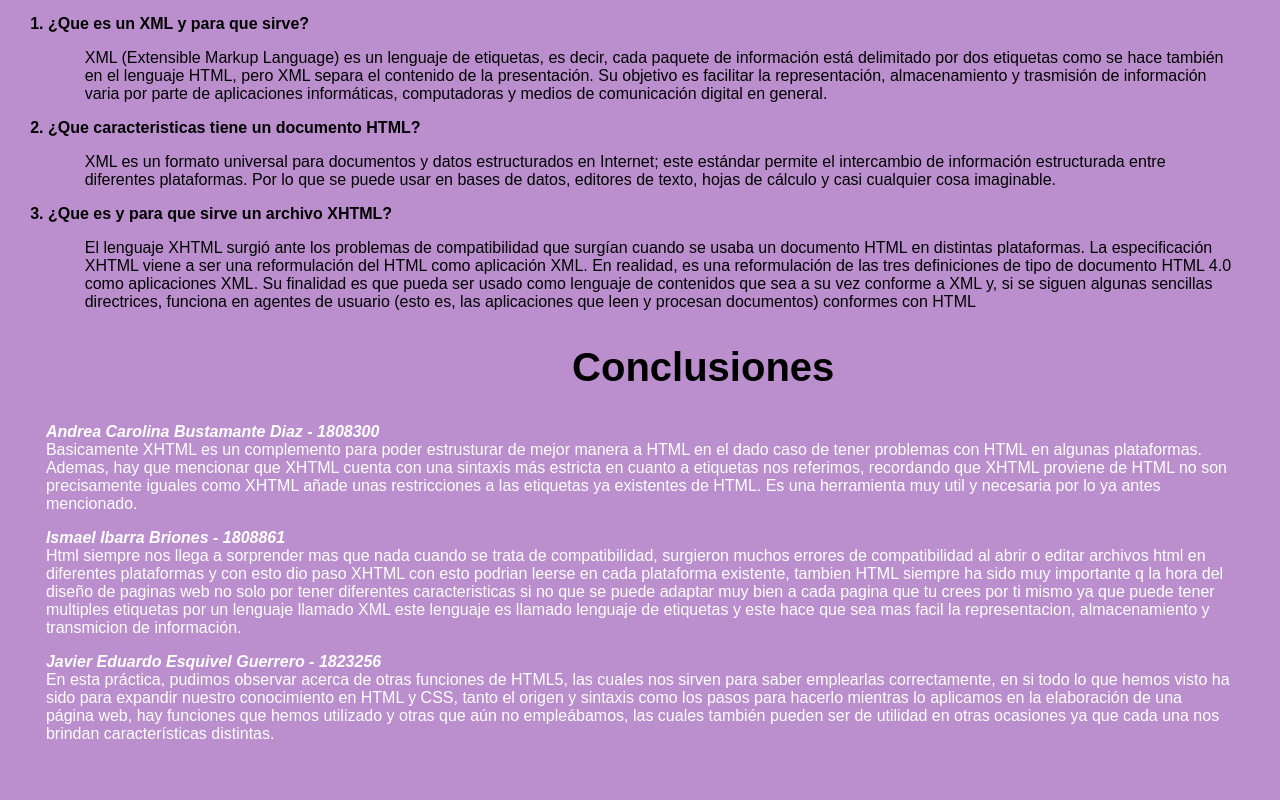
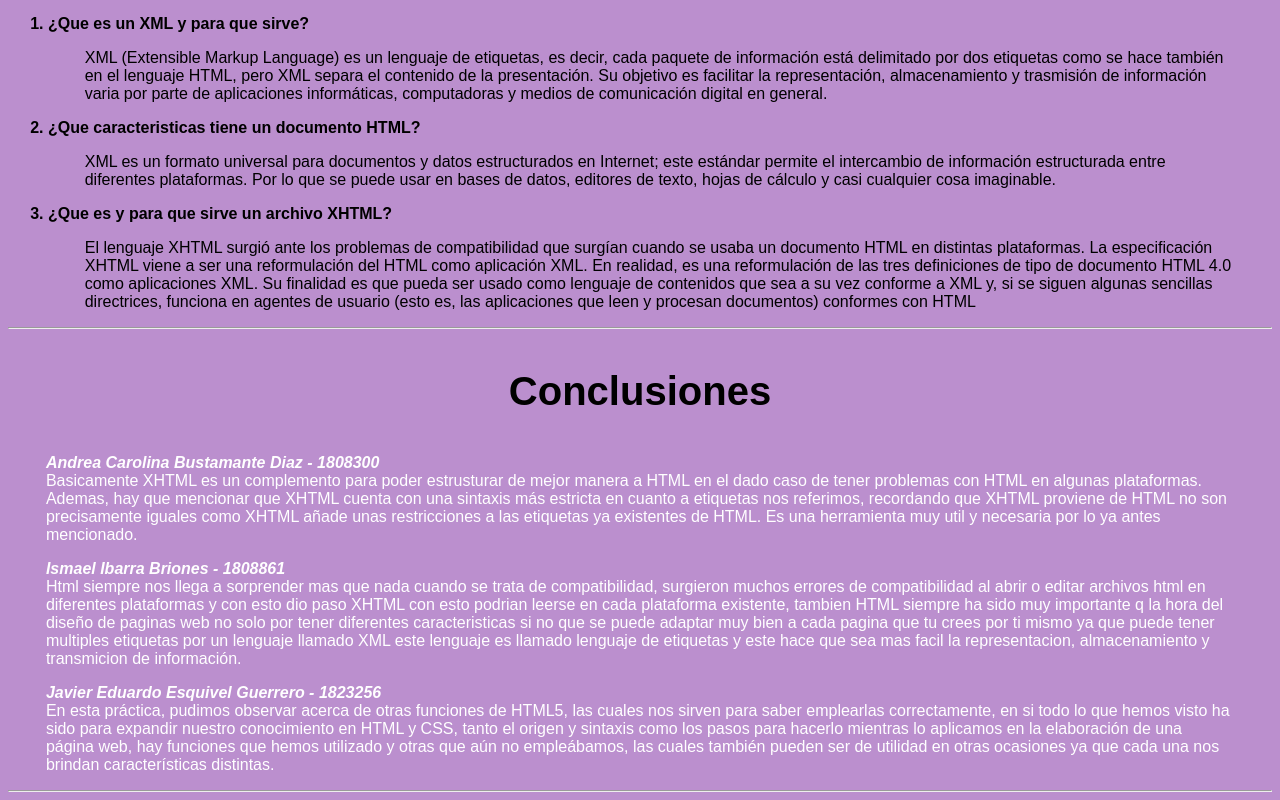
Before and after one commit to AndreaBustamante/LabPW, a plain HTML site: page Practica 4/Practica 4.html in a window 1280 px wide. Shown: the part 2823-3623 px from the top of the page. Before the commit the page ends 3582 px from the top, so only its background shows below. Drawn offline with Linux system fonts and the light colour scheme.

Commit message:
modificacion body
se modifico el h2 por h3 y se agrego un hr en conclusiones

```diff
--- a/Practica 4/Practica 4.html
+++ b/Practica 4/Practica 4.html
@@ -110,7 +110,8 @@
             <strong><li>¿Que es y para que sirve un archivo XHTML?</li></strong>
             <p>El lenguaje XHTML surgió ante los problemas de compatibilidad que surgían cuando se usaba un documento HTML en distintas plataformas. La especificación XHTML viene a ser una reformulación del HTML como aplicación XML. En realidad, es una reformulación de las tres definiciones de tipo de documento HTML 4.0 como aplicaciones XML. Su finalidad es que pueda ser usado como lenguaje de contenidos que sea a su vez conforme a XML y, si se siguen algunas sencillas directrices, funciona en agentes de usuario (esto es, las aplicaciones que leen y procesan documentos) conformes con HTML</p>
         </ol>
-        <h2 style="font-family:Arial" id="Conclusiones">Conclusiones</h2>
+        <hr>
+        <h3 style="font-family:Arial" id="Conclusiones">Conclusiones</h3>
         <p style="color: white"><em><b>Andrea Carolina Bustamante Diaz - 1808300</b></em><br>
             Basicamente XHTML es un complemento para poder estrusturar de mejor manera a HTML en el dado caso de tener problemas con HTML en algunas plataformas.
             Ademas, hay que mencionar que XHTML cuenta con una sintaxis más estricta en cuanto a etiquetas nos referimos, recordando que XHTML proviene de HTML no son precisamente iguales
@@ -127,6 +128,7 @@
         en HTML y CSS, tanto el origen y sintaxis como los pasos para hacerlo mientras lo aplicamos en la elaboración de una página web, hay funciones que hemos utilizado y otras que aún no empleábamos, las cuales
         también pueden ser de utilidad en otras ocasiones ya que cada una nos brindan características distintas.
    </p>
+   <hr>
     </section>
 </body>
 </html>
```
